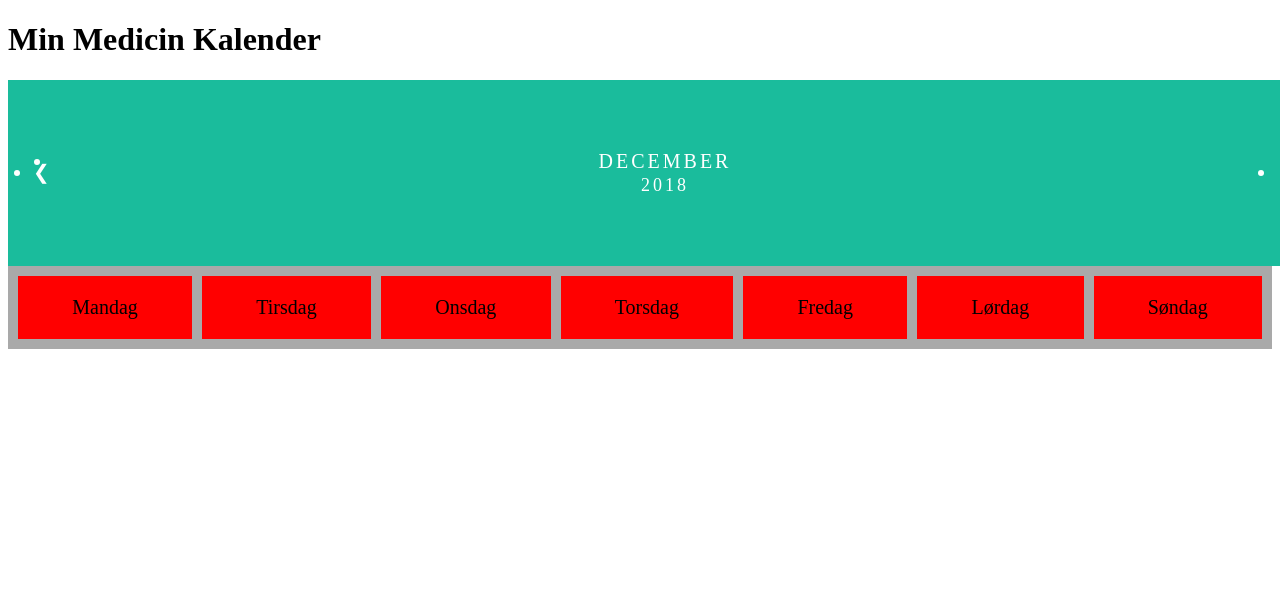
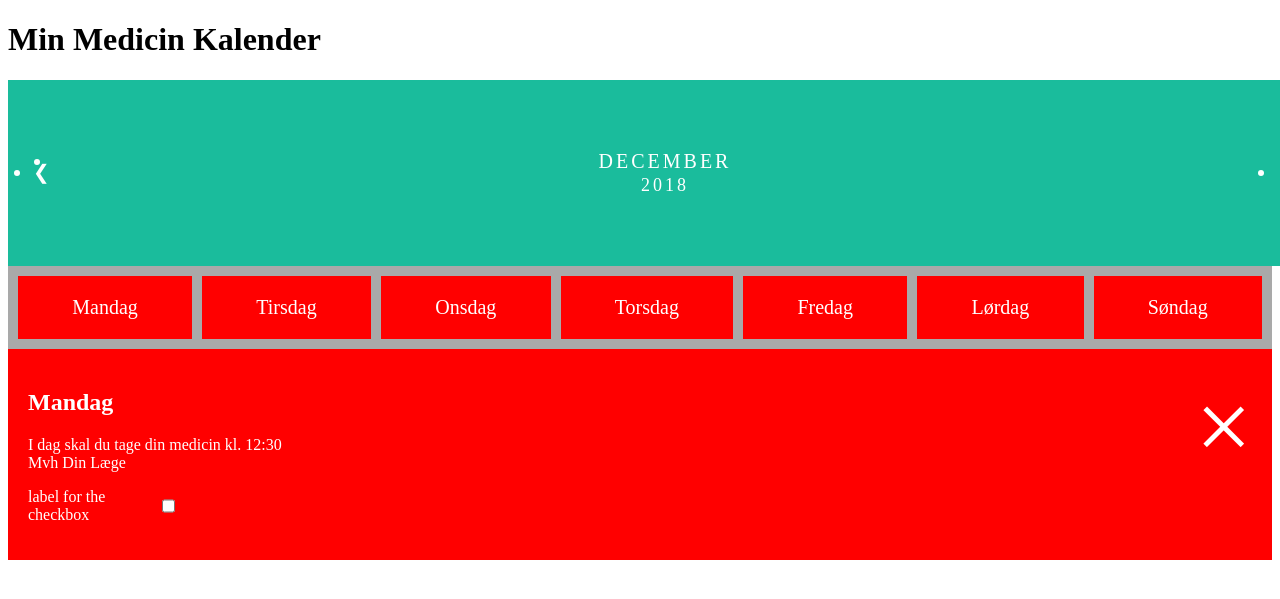
Before and after one commit to freddyswordd/Client-Server, a PHP site: page /Ugeskema2.php in a window 1280 px wide, after a click on "Mandag"; the page is wider, and only the part inside the window is pictured. Shown: the top 599 px of that part. Run offline with PHP 8.4, Linux system fonts and the light colour scheme.

Commit message:
Opdatering Ugeskema2

```diff
--- a/Skema/Ugeskema2.php
+++ b/Skema/Ugeskema2.php
@@ -3,14 +3,26 @@
 <head>
 <style>
 
+#cbgrid {
+  display: grid;
+  grid-template-areas: "left right";
+  width: 150px;
+}
+input[type=checkbox] {
+  grid-area: right;
+}
+label {
+  grid-area: left;
+}
+
 .row {
-
   display: grid;
   grid-template-columns: auto auto auto auto auto auto auto;
   grid-gap: 10px;
   background-color: #A9A9A9;
   padding: 10px;
   cursor: pointer;
+  color: white;
 }
 
 .row > div {
@@ -83,64 +95,115 @@
 
 <div class="row">
   <div class="item1" onclick="openTab('I1');" style="background:red;">Mandag </div>
+  <div class="item1" onclick="openTab('I2');" style="background:red;">Tirsdag </div>
+  <div class="item1" onclick="openTab('I3');" style="background:red;">Onsdag </div>
+  <div class="item1" onclick="openTab('I4');" style="background:red;">Torsdag </div>
+  <div class="item1" onclick="openTab('I5');" style="background:red;">Fredag </div>
+  <div class="item1" onclick="openTab('I6');" style="background:red;">Lørdag </div>
+  <div class="item1" onclick="openTab('I7');" style="background:red;">Søndag </div>
+</div>
+
 <div id="I1" class="containerTab" style="display:none;background:red">
 <span onclick="this.parentElement.style.display='none'" class="closebtn">&times;</span>
 <h2>Mandag</h2>
 <p>I dag skal du tage din medicin kl. 12:30
+<br>
 Mvh Din Læge
+<div id="cbgrid">
+  <input type="checkbox">
+  <label>label for the checkbox</label>
+</div>
 </p>
 </div>
-  <div class="item1" onclick="openTab('I2');" style="background:red;">Tirsdag </div>
+
 <div id="I2" class="containerTab" style="display:none;background:red">
 <span onclick="this.parentElement.style.display='none'" class="closebtn">&times;</span>
 <h2>Tirsdag</h2>
 <p>I dag skal du tage din medicin kl. 12:30
+<br>
 Mvh Din Læge
+<div id="cbgrid">
+  <input type="checkbox">
+  <label>label for the checkbox</label>
+</div>
 </p>
 </div>
-  <div class="item1" onclick="openTab('I3');" style="background:red;">Onsdag </div>
+
 <div id="I3" class="containerTab" style="display:none;background:red">
 <span onclick="this.parentElement.style.display='none'" class="closebtn">&times;</span>
 <h2>Onsdag</h2>
 <p>I dag skal du tage din medicin kl. 12:30
+<br>
 Mvh Din Læge
+<div id="cbgrid">
+  <input type="checkbox">
+  <label>label for the checkbox</label>
+</div>
 </p>
 </div>
-  <div class="item1" onclick="openTab('I4');" style="background:red;">Torsdag </div>
+
 <div id="I4" class="containerTab" style="display:none;background:red">
 <span onclick="this.parentElement.style.display='none'" class="closebtn">&times;</span>
 <h2>Torsdag</h2>
 <p>I dag skal du tage din medicin kl. 12:30
+<br>
 Mvh Din Læge
+<div id="cbgrid">
+  <input type="checkbox">
+  <label>label for the checkbox</label>
+</div>
 </p>
 </div>
-  <div class="item1" onclick="openTab('I5');" style="background:red;">Fredag </div>
+
 <div id="I5" class="containerTab" style="display:none;background:red">
 <span onclick="this.parentElement.style.display='none'" class="closebtn">&times;</span>
 <h2>Fredag</h2>
 <p>I dag skal du tage din medicin kl. 12:30
+<br>
 Mvh Din Læge
+<div id="cbgrid">
+  <input type="checkbox">
+  <label>label for the checkbox</label>
+</div>
 </p>
 </div>
-  <div class="item1" onclick="openTab('I6');" style="background:red;">Lørdag </div>
+
 <div id="I6" class="containerTab" style="display:none;background:red">
 <span onclick="this.parentElement.style.display='none'" class="closebtn">&times;</span>
 <h2>Lørdag</h2>
 <p>I dag skal du tage din medicin kl. 12:30
+<br>
 Mvh Din Læge
+<div id="cbgrid">
+  <input type="checkbox">
+  <label>label for the checkbox</label>
+</div>
 </p>
 </div>
-  <div class="item1" onclick="openTab('I7');" style="background:red;">Søndag </div>
+
 <div id="I7" class="containerTab" style="display:none;background:red">
 <span onclick="this.parentElement.style.display='none'" class="closebtn">&times;</span>
 <h2>Søndag</h2>
 <p>I dag skal du tage din medicin kl. 12:30
-
+<br>
 Mvh Din Læge
+<div id="cbgrid">
+  <input type="checkbox">
+  <label>label for the checkbox</label>
+</div>
 </p>
 </div>
 
-
+<script>
+function openTab(tabName) {
+  var i, x;
+  x = document.getElementsByClassName("containerTab");
+  for (i = 0; i < x.length; i++) {
+    x[i].style.display = "none";
+  }
+  document.getElementById(tabName).style.display = "block";
+}
+</script>
 
 
 </body>
```
Lines whose indentation alone changed are shown as unchanged.
